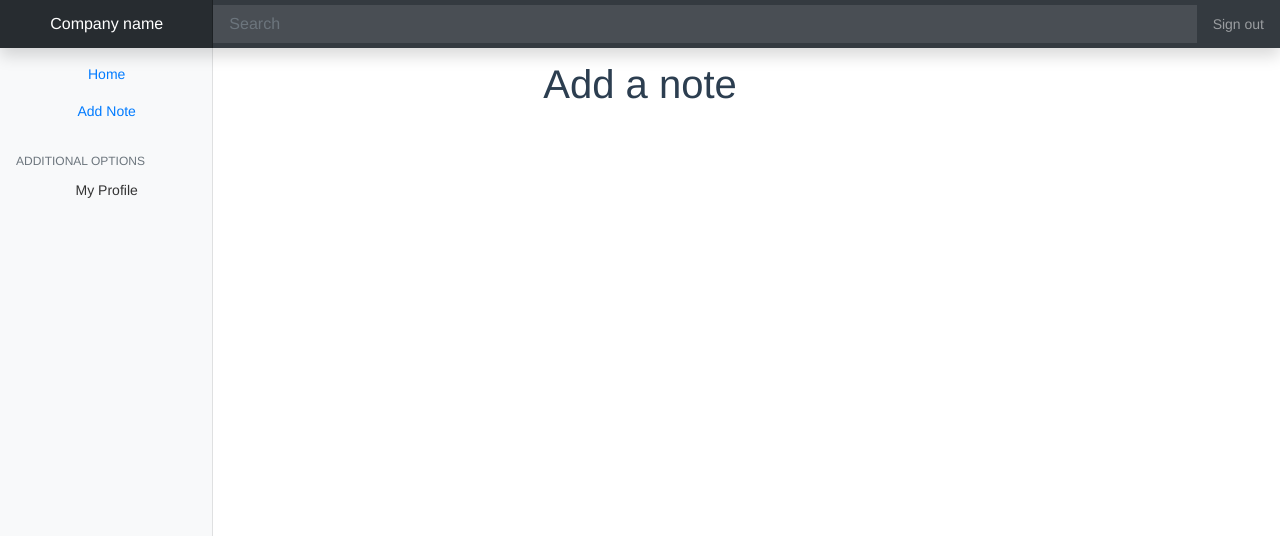
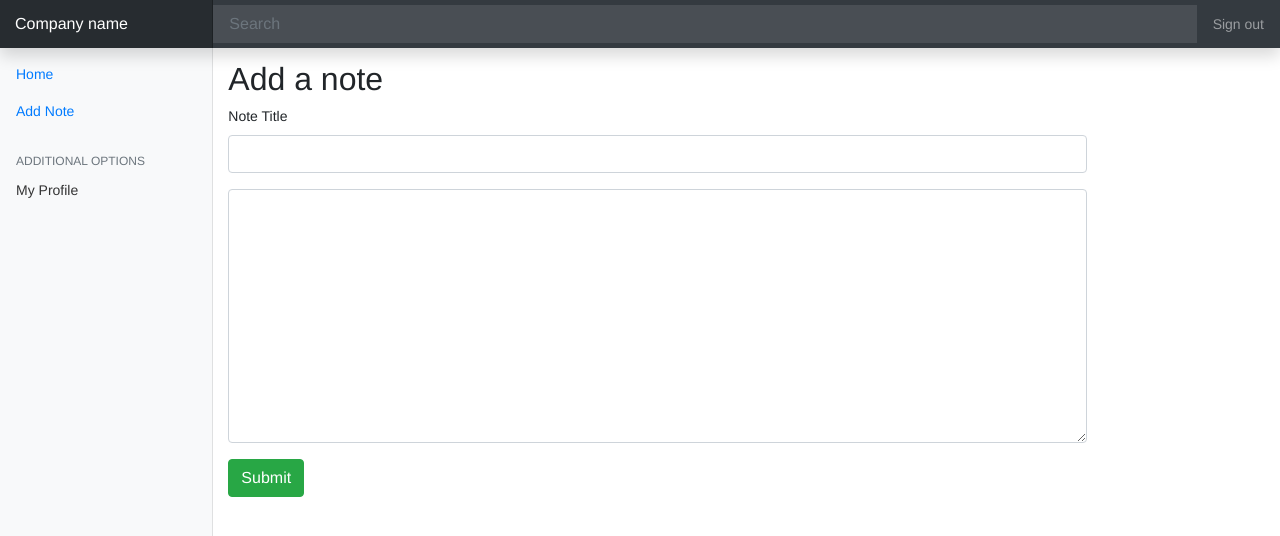
Before and after one commit to luket12/driven-mongo, a Vue app: page /#/note/add in a window 1280 px wide. Shown: the top 536 px of the page. Built offline with nearby package versions, Linux system fonts and the light colour scheme.

Commit message:
Add note markup

```diff
--- a/src/App.vue
+++ b/src/App.vue
@@ -1,5 +1,7 @@
 <template>
   <div id="app">
+    <div class="container-fluid">
+      <div class="row">
         <nav class="navbar navbar-dark fixed-top bg-dark flex-md-nowrap p-0 shadow">
           <a class="navbar-brand col-sm-3 col-md-2 mr-0" href="#">Company name</a>
           <input class="form-control form-control-dark w-100" type="text" placeholder="Search" aria-label="Search">
@@ -9,7 +11,6 @@
             </li>
           </ul>
         </nav>
-
         <nav class="col-md-2 d-none d-md-block bg-light sidebar">
           <div class="sidebar-sticky">
             <ul class="nav flex-column">
@@ -44,7 +45,11 @@
             </ul>
           </div>
         </nav>
+        <div class="col-10 offset-2">
           <router-view/>
+        </div>
+      </div>
+    </div>
   </div>
 </template>
 
@@ -55,8 +60,6 @@
   font-family: 'Avenir', Helvetica, Arial, sans-serif;
   -webkit-font-smoothing: antialiased;
   -moz-osx-font-smoothing: grayscale;
-  text-align: center;
-  color: #2c3e50;
   margin-top: 60px;
 }
 </style>
--- a/src/views/Note/AddNote.vue
+++ b/src/views/Note/AddNote.vue
@@ -1,7 +1,17 @@
 <template>
-    <div class="add-note">
-        <h1>Add a note</h1>
+  <div>
+    <h2>Add a note</h2>
+    <div class="row">
+      <div class="form-group col-10">
+        <label for="title">Note Title</label>
+        <input type="text" name="title" id="title" class="form-control">
+      </div>
+      <div class="form-group col-10">
+        <textarea name="body" id="body" cols="30" rows="10" class="form-control"></textarea>
+      </div>
     </div>
+    <button class="btn btn-success">Submit</button>
+  </div>
 </template>
 
 <script>
```
Lines whose indentation alone changed are shown as unchanged.
